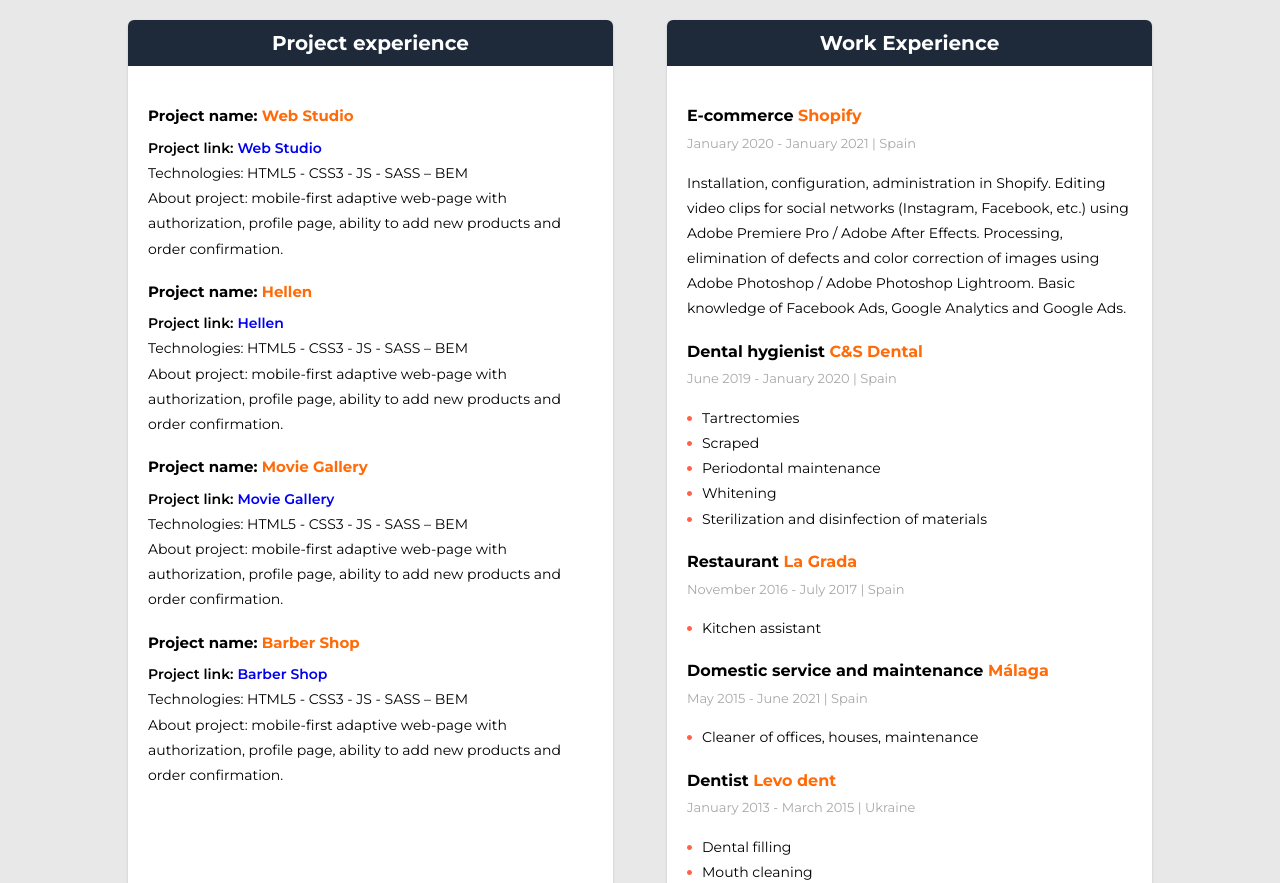
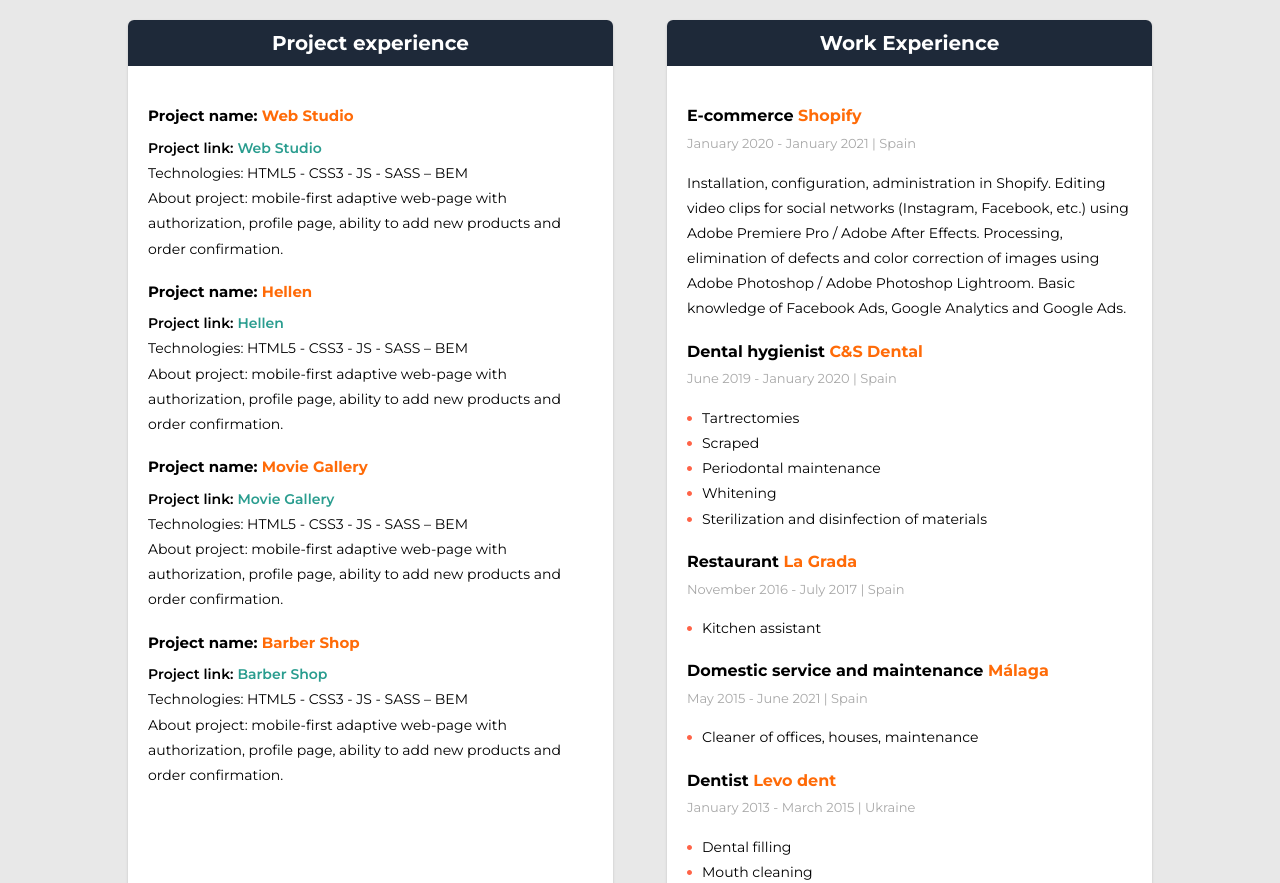
Before and after one commit to AlexDvor/cv, a website built with Parcel: page src/index.html in a window 1280 px wide. Shown: the part 880-1763 px from the top of the page. Built offline with nearby package versions, Linux system fonts and the light colour scheme.

Commit message:
add color

```diff
--- a/src/sass/utils/_common.scss
+++ b/src/sass/utils/_common.scss
@@ -12,6 +12,7 @@
 a {
   text-decoration: none;
   cursor: pointer;
+  color: #2a9d8f;
 }
 
 p,
```
